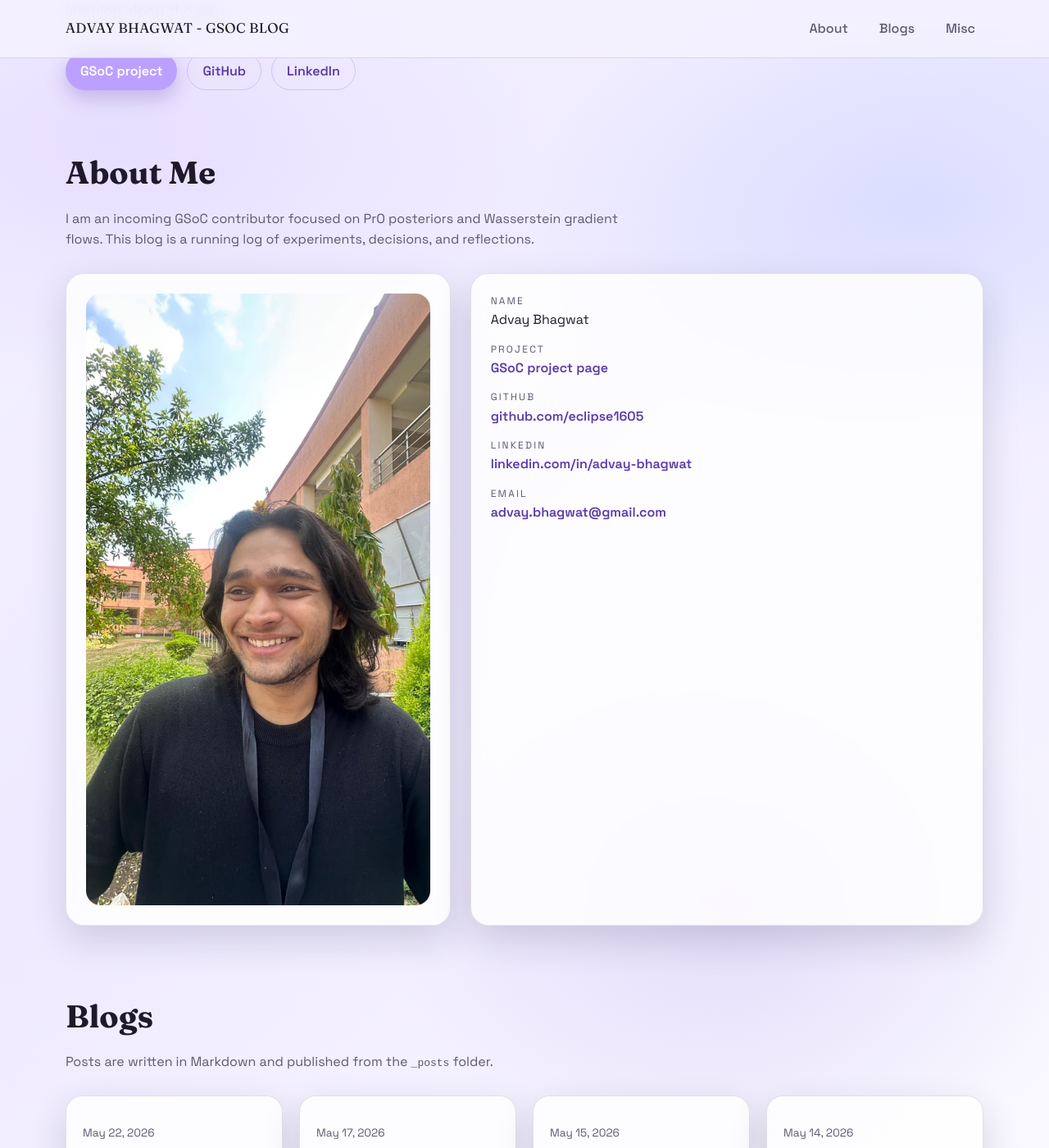
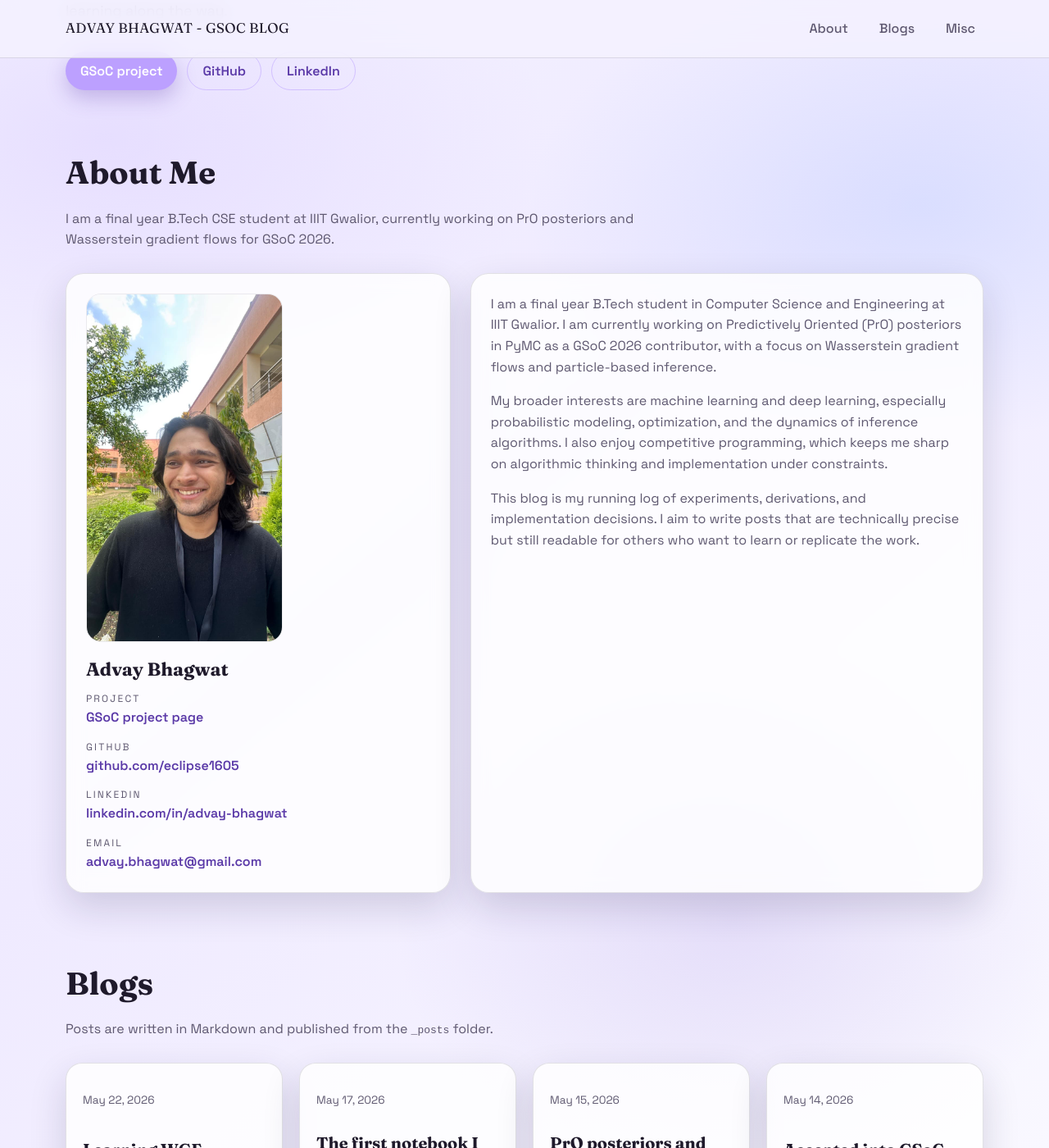
Before and after one commit to eclipse1605/eclipse1605.github.io, a Jekyll site: the page built from index.md, in a window 1280 px wide and 1400 px high, scrolled down 325 px. Shown: the whole window at 82% size. Built offline with Jekyll 4.4.1, drawn with Linux system fonts in a browser that asks for light colours.

Commit message:
layout changes

```diff
--- a/_config.yml
+++ b/_config.yml
@@ -2,7 +2,7 @@ title: Advay Bhagwat - GSoC Blog
 description: Notes, experiments, and reflections from Google Summer of Code.
 author: Advay Bhagwat
 url: "https://eclipse1605.github.io"
-baseurl: "/gsoc-blogs"
+baseurl: ""
 markdown: kramdown
 permalink: /blog/:title/
 exclude:
--- a/assets/css/site.css
+++ b/assets/css/site.css
@@ -179,6 +179,30 @@ img {
   display: grid;
   grid-template-columns: minmax(0, 1.05fr) minmax(0, 1.4fr);
   gap: 24px;
+}
+
+.about-profile {
+  display: grid;
+  gap: 16px;
+  align-content: start;
+}
+
+.about-photo {
+  width: 100%;
+  max-width: 240px;
+  border-radius: 18px;
+  border: 1px solid rgba(31, 26, 43, 0.08);
+}
+
+.about-meta h3 {
+  margin: 0 0 8px;
+  font-family: "Fraunces", serif;
+  font-size: 1.4rem;
+}
+
+.about-story p {
+  margin: 0 0 16px;
+  color: var(--muted);
 }
 
 .about-card {
--- a/index.md
+++ b/index.md
@@ -17,35 +17,37 @@ title: Home
 <section id="about" class="section">
   <div class="section-header">
     <h2>About Me</h2>
-    <p>I am an incoming GSoC contributor focused on PrO posteriors and Wasserstein gradient flows. This blog is a running log of experiments, decisions, and reflections.</p>
+    <p>I am a final year B.Tech CSE student at IIIT Gwalior, currently working on PrO posteriors and Wasserstein gradient flows for GSoC 2026.</p>
   </div>
   <div class="about-grid">
-    <div class="about-card">
-      <img src="{{ '/imgs/misc/my%20photo.jpeg' | relative_url }}" alt="Advay Bhagwat">
+    <div class="about-card about-profile">
+      <img class="about-photo" src="{{ '/imgs/misc/my%20photo.jpeg' | relative_url }}" alt="Advay Bhagwat">
+      <div class="about-meta">
+        <h3>Advay Bhagwat</h3>
+        <ul class="info-list">
+          <li>
+            <span>Project</span>
+            <a href="https://summerofcode.withgoogle.com/programs/2026/projects/Tt5OTfGg">GSoC project page</a>
+          </li>
+          <li>
+            <span>GitHub</span>
+            <a href="https://github.com/eclipse1605">github.com/eclipse1605</a>
+          </li>
+          <li>
+            <span>LinkedIn</span>
+            <a href="https://www.linkedin.com/in/advay-bhagwat/">linkedin.com/in/advay-bhagwat</a>
+          </li>
+          <li>
+            <span>Email</span>
+            <a href="mailto:advay.bhagwat@gmail.com">advay.bhagwat@gmail.com</a>
+          </li>
+        </ul>
+      </div>
     </div>
-    <div class="about-card">
-      <ul class="info-list">
-        <li>
-          <span>Name</span>
-          Advay Bhagwat
-        </li>
-        <li>
-          <span>Project</span>
-          <a href="https://summerofcode.withgoogle.com/programs/2026/projects/Tt5OTfGg">GSoC project page</a>
-        </li>
-        <li>
-          <span>GitHub</span>
-          <a href="https://github.com/eclipse1605">github.com/eclipse1605</a>
-        </li>
-        <li>
-          <span>LinkedIn</span>
-          <a href="https://www.linkedin.com/in/advay-bhagwat/">linkedin.com/in/advay-bhagwat</a>
-        </li>
-        <li>
-          <span>Email</span>
-          <a href="mailto:advay.bhagwat@gmail.com">advay.bhagwat@gmail.com</a>
-        </li>
-      </ul>
+    <div class="about-card about-story">
+      <p>I am a final year B.Tech student in Computer Science and Engineering at IIIT Gwalior. I am currently working on Predictively Oriented (PrO) posteriors in PyMC as a GSoC 2026 contributor, with a focus on Wasserstein gradient flows and particle-based inference.</p>
+      <p>My broader interests are machine learning and deep learning, especially probabilistic modeling, optimization, and the dynamics of inference algorithms. I also enjoy competitive programming, which keeps me sharp on algorithmic thinking and implementation under constraints.</p>
+      <p>This blog is my running log of experiments, derivations, and implementation decisions. I aim to write posts that are technically precise but still readable for others who want to learn or replicate the work.</p>
     </div>
   </div>
 </section>
```
